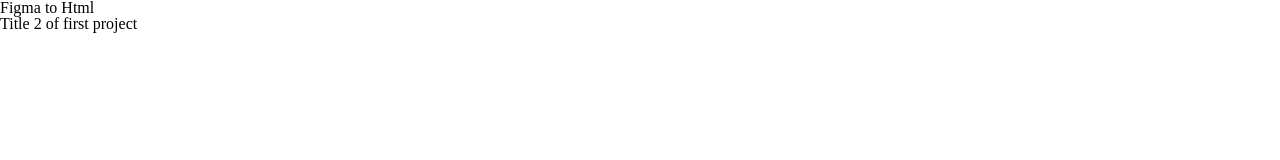
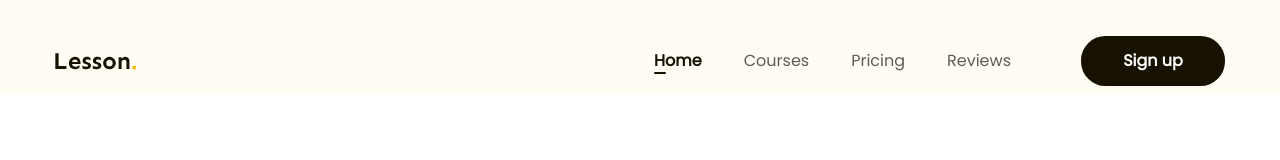
Before and after one commit to 1999-nguyenlep/Figma-to-HTML, a plain HTML site: page index.html in a window 1280 px wide. Shown: the top 160 px of the page. Drawn offline with Linux system fonts and the light colour scheme.

Commit message:
phần 3, làm phần header

```diff
--- a/assets/css/style.css
+++ b/assets/css/style.css
@@ -7,4 +7,87 @@ html{
 /* Khôi phục lại cỡ chữ mặc định theo rem */
 body{
     font-size: 1.6rem;
+    font-family: "Poppins", sans-serif;
+
 }
+/*===============common===============*/
+
+
+.main-contain{
+    /* display: flex; */
+    width: 1170px;
+    margin-left: auto;
+    margin-right: auto;
+    /* margin: 0 auto; */
+    max-width: calc(100% - 48px);
+    /* margin-top: 20px; */
+    /* background-color: #27adad; */
+}
+a{
+    text-decoration: none;
+
+}
+.btn{
+display: inline-block;
+padding: 0 16px;
+line-height: 50px;
+min-width: 118px;
+color: #FFF;
+text-align: center;
+font-weight: 600;
+border-radius: 24.5px;
+background: #171100;
+}
+
+/*===============header===============*/
+.header{
+    background: #FFFCF4;}
+.header.fixed{
+position:sticky;
+top: -28px;
+}
+.header .body-header{
+    display: flex;
+    /* height: 100px; */
+    align-items: center;
+ /*Tại vì nó có độ cao theo phần tử cha, theo box chứa, nên trường hợp này gần như cross axis không đổi*/
+ padding: 36px 0 8px;
+}
+.nav{
+    margin-left: auto;
+}
+.nav ul{
+    display: flex;
+}
+.nav a{
+    padding: 8px 21px;
+    color: #5F5B53;
+    position: relative;
+    /* background-color: #5fc251; */
+    /* border: 1px solid black */
+
+}
+.nav li.active a,
+.nav a:hover{
+    color: #171100;
+    font-weight: 600;
+    /* text-shadow: 1px 0 0 currentColor; */
+}
+.nav li.active a::after{
+    content: "";
+    width: 12px;
+    height: 2px;
+    border-radius: 1px;
+    background: #171100;
+    display: block;
+    position: absolute; /*tại sao nó lại được căn góc bên dưới bên trái mà không phải theo lý thuyết?*/
+    left: 21px;
+   /* tại sao là bottom mà k phải top ta??*/
+    bottom: 6px;
+}
+.header .btn-sign-up{
+    min-width: 144px;
+}
+.header .action{
+    margin-left: 49px;
+}
--- a/index.html
+++ b/index.html
@@ -4,12 +4,46 @@
     <meta charset="UTF-8" />
     <meta name="viewport" content="width=device-width, initial-scale=1.0" />
     <!-- reset css -->
-     <link rel="stylesheet" href="./assets/css/reset.css">
-     <link rel="stylesheet" href="./assets/css/style.css">
+    <link rel="stylesheet" href="./assets/css/reset.css" />
+    <!-- embed font -->
+    <link rel="preconnect" href="https://fonts.googleapis.com" />
+    <link rel="preconnect" href="https://fonts.gstatic.com" crossorigin />
+    <link
+      href="https://fonts.googleapis.com/css2?family=Poppins:ital@0;1&family=Sen:wght@700&display=swap"
+      rel="stylesheet"
+    />
+    <link rel="stylesheet" href="./assets/css/style.css" />
     <title>Figma to Html tuhoc.cc</title>
   </head>
-  <body>
-    <h1>Figma to Html</h1>
-    <h2>Title 2 of first project</h2>
+  <body style="height: 10000px">
+    <header class="header fixed">
+      <div class="main-contain">
+        <div class="body-header">
+          <!-- logo -->
+          <img src="./assets/img/logo.svg" alt="Lesson." class="logo" />
+          <!-- nav -->
+          <nav class="nav">
+            <ul>
+              <li class="active">
+                <a href="#!">Home</a>
+              </li>
+              <li>
+                <a href="#!">Courses</a>
+              </li>
+              <li>
+                <a href="#!">Pricing</a>
+              </li>
+              <li>
+                <a href="#!">Reviews</a>
+              </li>
+            </ul>
+          </nav>
+          <!-- btn action -->
+          <div class="action">
+            <a href="#!" class="btn btn-sign-up">Sign up</a>
+          </div>
+        </div>
+      </div>
+    </header>
   </body>
 </html>
```
Also changed, not shown: assets/img/logo.svg (added).
